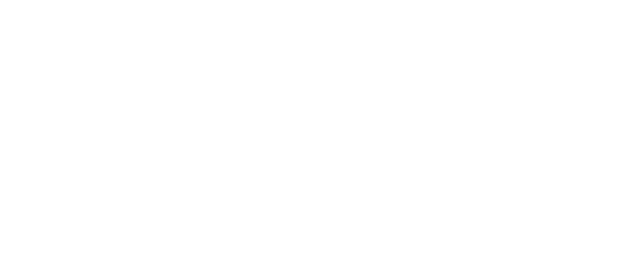
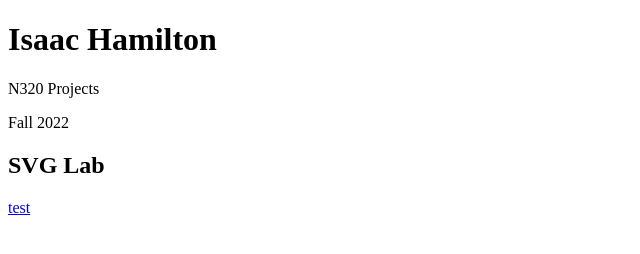
Before and after one commit to isdahami/n320fall2022, a plain HTML site: page index.html in a window 1280 px wide. Shown: the whole page, without its empty margins (0-640 px from the left). Drawn offline with Linux system fonts and the light colour scheme.

Commit message:
Update index.html

```diff
--- a/index.html
+++ b/index.html
@@ -7,6 +7,11 @@
     <title>N320</title>
 </head>
 <body>
+    <h1>Isaac Hamilton</h1>
+    <p>N320 Projects</p>
+    <p>Fall 2022</p>
 
+    <h2>SVG Lab</h2>
+    <p><a href="hw/SVG/index.html">test</a></p>
 </body>
 </html>
```
